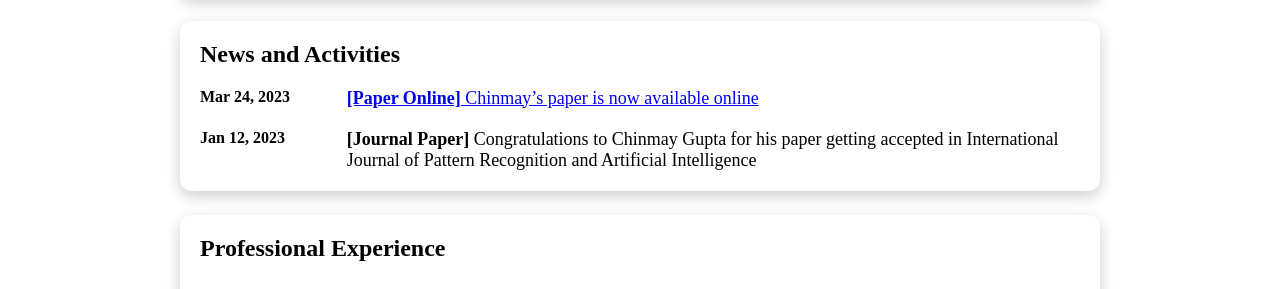
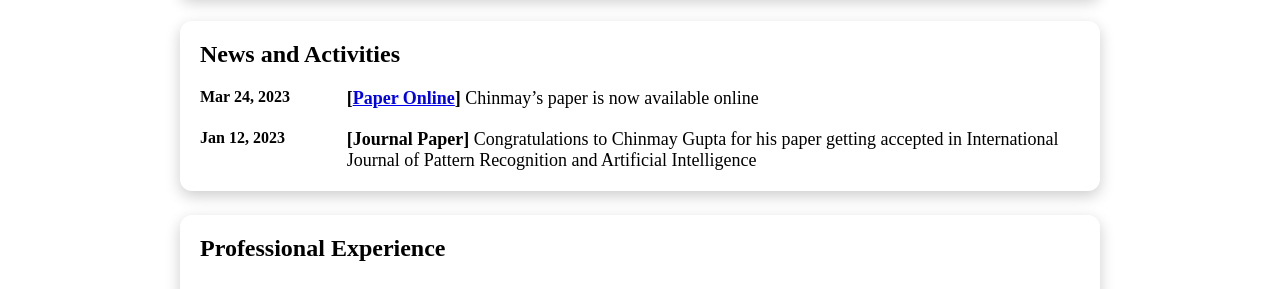
Before and after one commit to Aakarsh029/Portfolio, a plain HTML site: page index.html in a window 1280 px wide. Shown: the part 453-742 px from the top of the page. Drawn offline with Linux system fonts and the light colour scheme.

Commit message:
update index.html

```diff
--- a/index.html
+++ b/index.html
@@ -100,8 +100,8 @@
             <div class="news__header">News and Activities</div>
             <div class="news__info">
                 <div class="news__date">Mar 24, 2023 </div>
-                <a href="https://doi.org/10.1142/S0218001423570021"><div class="news__date__info"><b>[Paper Online]</b> Chinmay’s paper is now available online
-                    </div></a>
+                <div class="news__date__info"><b>[<a href="https://doi.org/10.1142/S0218001423570021">Paper Online</a>]</b> Chinmay’s paper is now available online
+                    </div>
             </div>
             <div class="news__info">
                 <div class="news__date">Jan 12, 2023</div>
```
